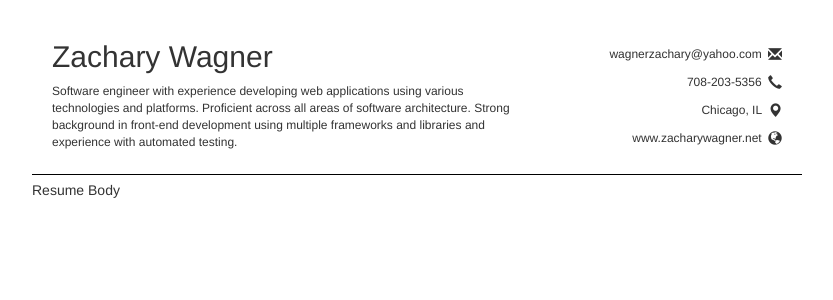
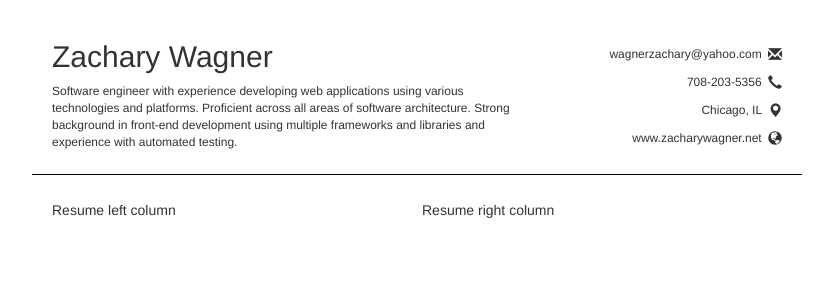
Before and after one commit to zwagner86/resume, an Angular app: page / in a window 1280 px wide. Shown: the top 300 px of the page, without its empty margins (223-1056 px from the left). Built offline with nearby package versions, Linux system fonts and the light colour scheme.

Commit message:
resume body setup

```diff
--- a/src/app/app.component.html
+++ b/src/app/app.component.html
@@ -22,6 +22,11 @@
     </div>
   </div>
   <div class="resume-body">
-    Resume Body
+    <div class="left-column">
+      Resume left column
+    </div>
+    <div class="right-column">
+      Resume right column
+    </div>
   </div>
 </div>
--- a/src/app/app.component.less
+++ b/src/app/app.component.less
@@ -55,6 +55,20 @@
   }
 
   .resume-body {
+    display: table;
+    width: 100%;
+    padding: 20px;
 
+    .left-column {
+      display: table-cell;
+      width: 50%;
+      padding-right: 5px;
+    }
+
+    .right-column {
+      display: table-cell;
+      width: 50%;
+      padding-left: 5px;
+    }
   }
 }
```
